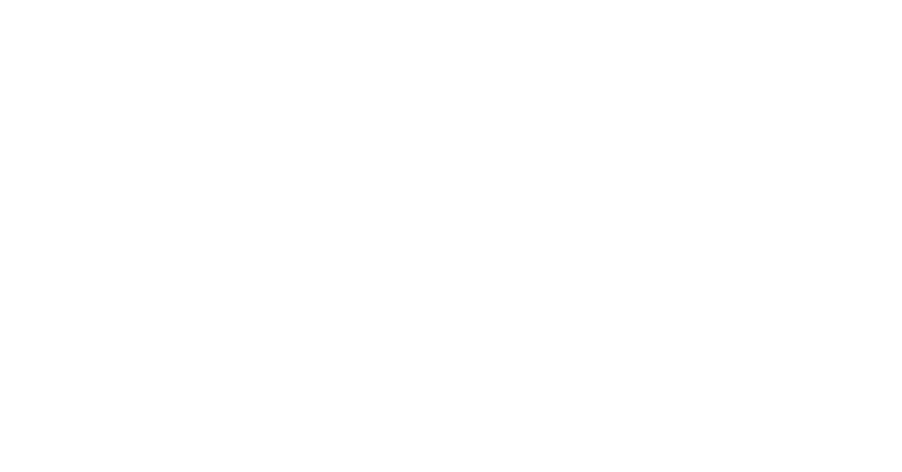
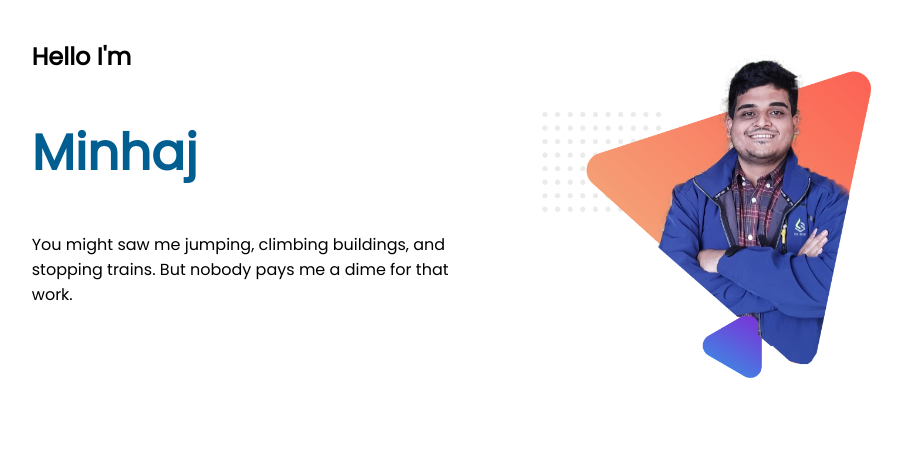
Before and after one commit to minhajul9/personal-website, a plain HTML site: page index.html in a window 1280 px wide. Shown: the whole page, without its empty margins (114-1016 px from the left). Drawn offline with Linux system fonts and the light colour scheme.

Commit message:
first commit

```diff
--- a/index.html
+++ b/index.html
@@ -4,9 +4,24 @@
     <meta charset="UTF-8">
     <meta http-equiv="X-UA-Compatible" content="IE=edge">
     <meta name="viewport" content="width=device-width, initial-scale=1.0">
-    <title>Document</title>
+    <title>Minhaj - Personal Website</title>
+    <link href="https://fonts.googleapis.com/css2?family=Poppins&display=swap" rel="stylesheet">
+    <link rel="stylesheet" href="style.css">
+
 </head>
 <body>
+    <section class="top-banner">
+        <div class="top-banner-div">
+            <div class="half-width top-half2">
+                <h1>Hello I'm</h1>
+                <h1 class="name-highlight">Minhaj</h1>
+                <p>You might saw me jumping, climbing buildings, and stopping trains. But nobody pays me a dime for that work.</p>
 
+            </div>
+            <div class="half-width top-half1">
+                <img src="images/profile1.png" alt="Image Not Found">
+            </div>
+        </div>
+    </section>
 </body>
 </html>
--- /dev/null
+++ b/style.css
@@ -0,0 +1,20 @@
+body{
+    font-family: 'Poppins', sans-serif;
+}
+.top-banner-div{
+    margin-left: 10%;
+}
+.name-highlight{
+    font-weight: 700;
+    color: rgb(0, 94, 144);
+    font-size: 50px;
+
+}
+.half-width img{
+    width: 100%;
+}
+.half-width{
+    width: 40%;
+    padding: 1%;
+    float: left;
+}
```
Also changed, not shown: images/biography-bg.png (added), images/footer-bg.png (added), images/header-bg.png (added), images/latest-work-bg.png (added), images/profile1.png (added).
